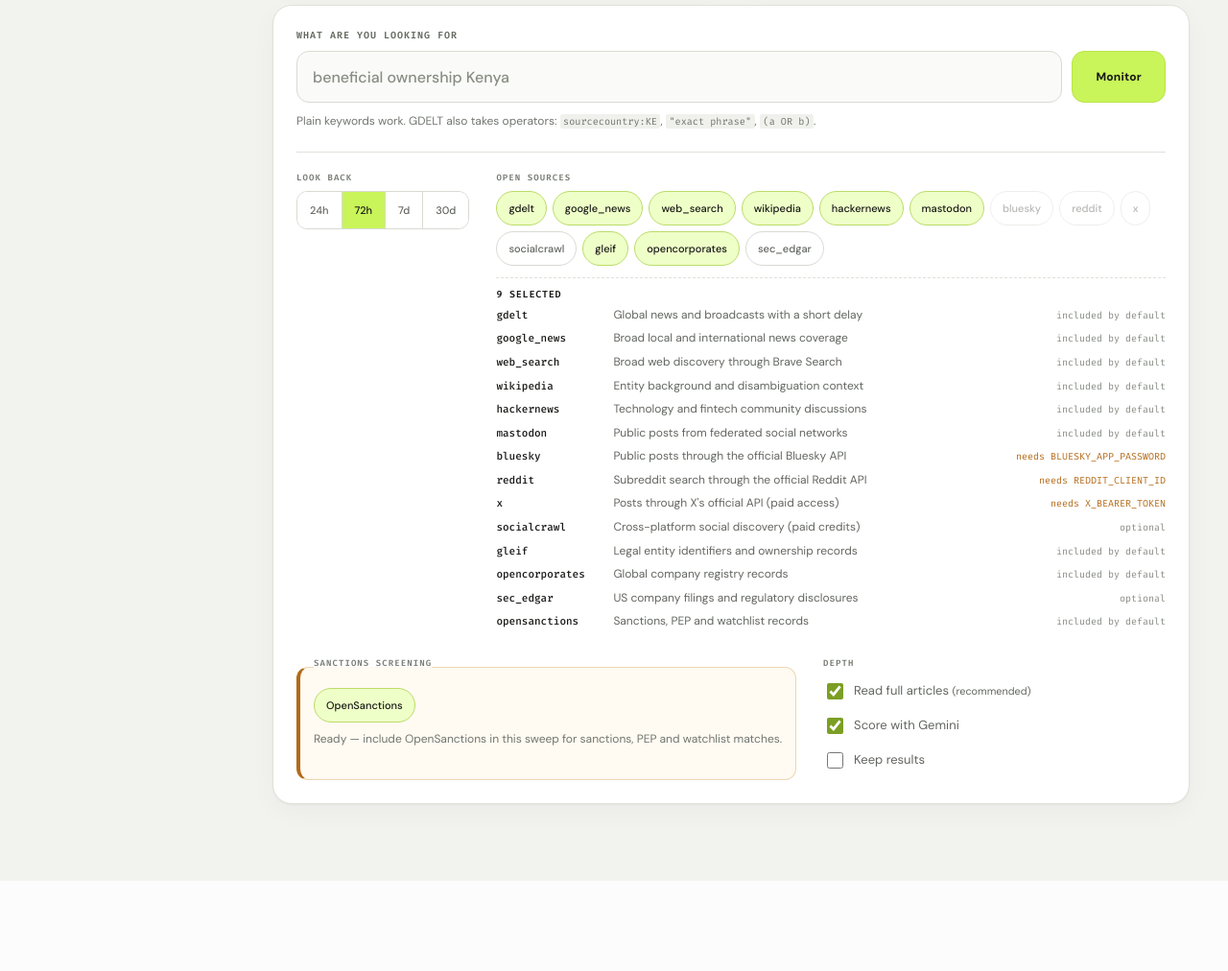
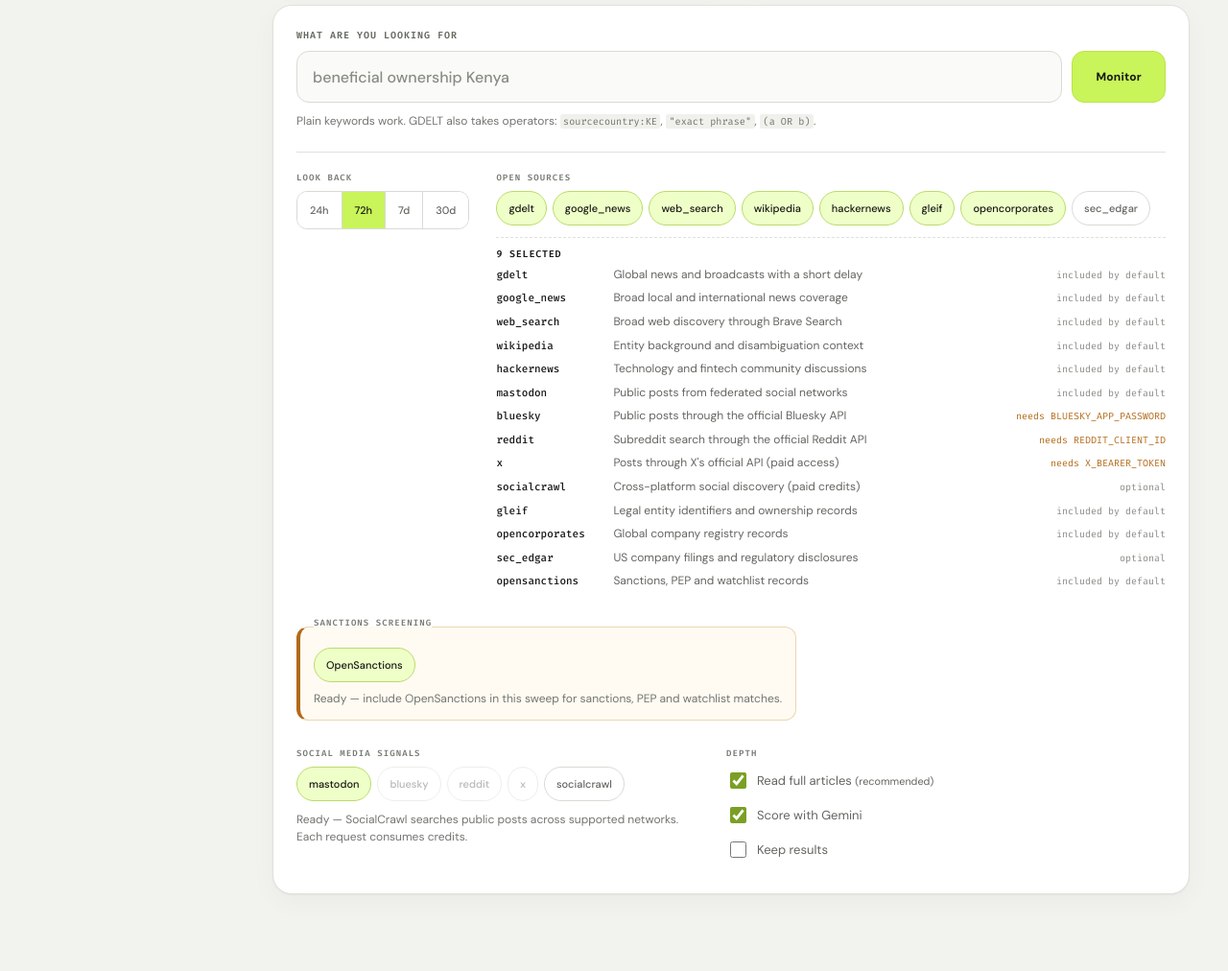
Before and after one commit to NADUPA-AFRICA-FOUNDATION-Ke/watchtower-main, a FastAPI app: page / in a window 1280 px wide. Shown: the part 949-1961 px from the top of the page at 96% size. Before the commit the page ends 1867 px from the top, so only its background shows below. Run offline with FastAPI, Linux system fonts and the light colour scheme; data comes from the database, SQL or seed files in the repository; data that the repository does not hold is empty; some libraries are stand-ins or nearby versions.

Commit message:
Surface social media scraping controls

```diff
--- a/web/static/app.js
+++ b/web/static/app.js
@@ -71,7 +71,10 @@ async function init() {
   const box = $("#sources");
   const sanctionsBox = $("#sanctions-source");
   const sanctionsNote = $("#sanctions-note");
+  const socialBox = $("#social-source");
+  const socialNote = $("#social-note");
   const monitorSources = data.sources.filter((s) => s.surface !== "investigation");
+  const socialNames = new Set(["socialcrawl", "mastodon", "bluesky", "reddit", "x"]);
   // Investigation providers (DNS, RDAP, CT, threat intelligence, etc.) pivot
   // from domains and belong to the Discover workflow. They used to appear as
   // Monitor chips even though /api/sweep cannot execute them; selecting one
@@ -95,9 +98,16 @@ async function init() {
         sanctionsNote.textContent =
           `Set ${s.key_name || "OPENSANCTIONS_API_KEY"} to search sanctions, PEP and watchlist records.`;
       }
+      if (socialNames.has(s.name) && s.key_name) {
+        socialNote.textContent =
+          `${s.name} is unavailable until ${s.key_name} is configured. SocialCrawl uses paid credits; other public social sources remain independent.`;
+      }
     } else if (isSanctions) {
       sanctionsNote.textContent =
         "Ready — include OpenSanctions in this sweep for sanctions, PEP and watchlist matches.";
+    } else if (socialNames.has(s.name) && s.name === "socialcrawl") {
+      socialNote.textContent =
+        "Ready — SocialCrawl searches public posts across supported networks. Each request consumes credits.";
     }
     chip.onclick = () => {
       chip.classList.toggle("is-on");
@@ -106,7 +116,7 @@ async function init() {
       on ? selected.add(s.name) : selected.delete(s.name);
       updateSourceCatalog();
     };
-    (isSanctions ? sanctionsBox : box).append(chip);
+    (isSanctions ? sanctionsBox : socialNames.has(s.name) ? socialBox : box).append(chip);
   });
   renderSourceCatalog(monitorSources);
 
--- a/web/static/index.html
+++ b/web/static/index.html
@@ -142,6 +142,14 @@
         <div class="chips" id="sanctions-source"></div>
         <p class="hint source-note" id="sanctions-note">
           OpenSanctions checks sanctions, PEP and watchlist records.
+        </p>
+      </fieldset>
+
+      <fieldset class="control social-control" id="social-section">
+        <legend>Social media signals</legend>
+        <div class="chips" id="social-source"></div>
+        <p class="hint source-note" id="social-note">
+          Cross-platform posts are leads, not proof. SocialCrawl is optional and uses paid credits.
         </p>
       </fieldset>
 
--- a/web/static/style.css
+++ b/web/static/style.css
@@ -249,6 +249,8 @@ main { max-width: 1080px; margin: 0 auto; padding: 32px 24px 80px; }
 
 .control { border: 0; padding: 0; margin: 0; min-width: 0; }
 .control-wide { flex: 1; min-width: 260px; }
+.social-control { min-width: 260px; }
+.social-control .source-note { max-width: 420px; }
 
 .control legend {
   font-family: var(--mono);
```
